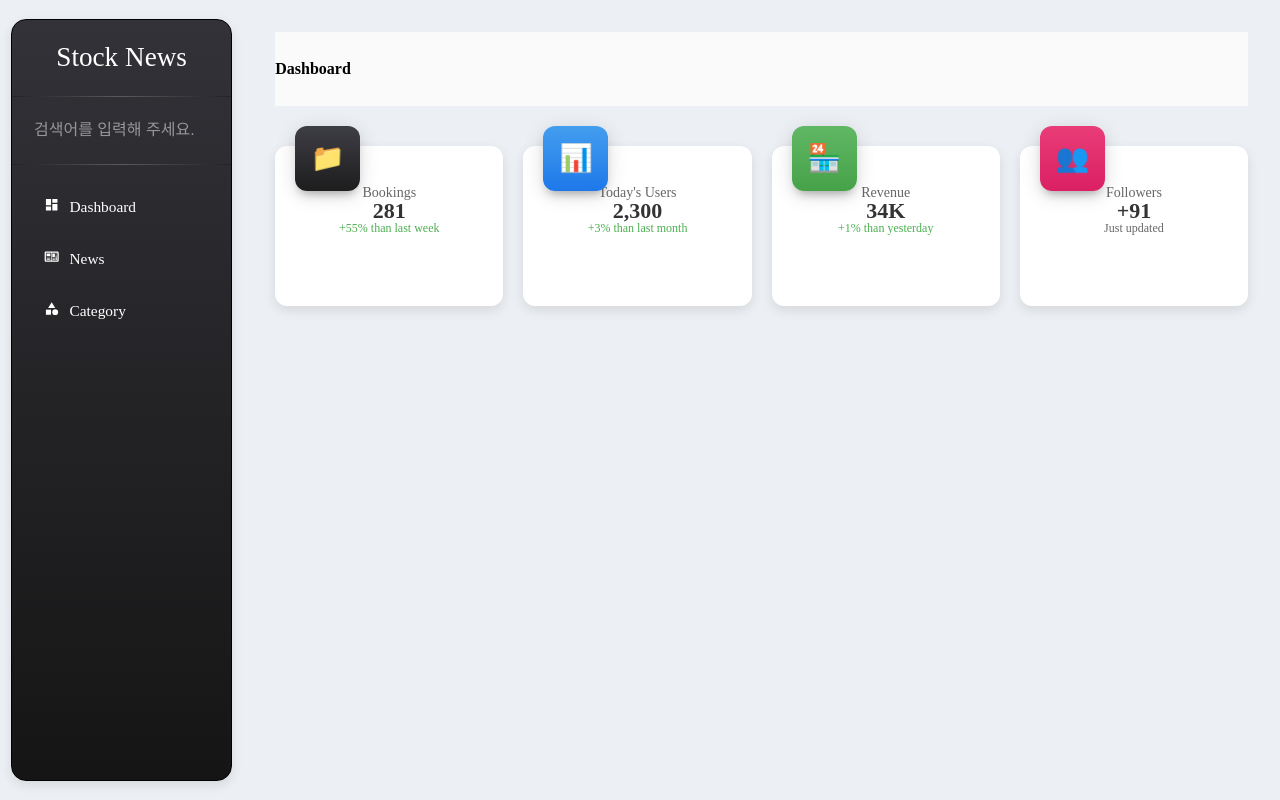
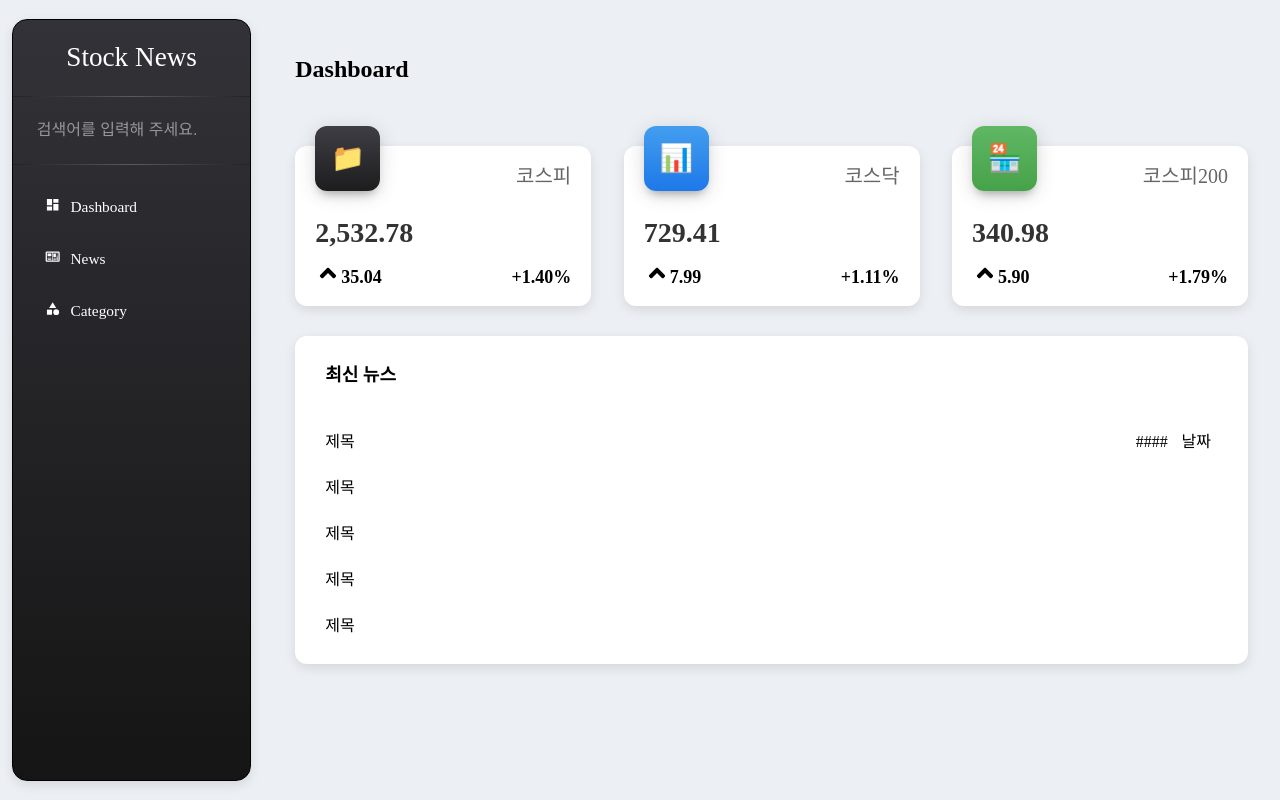
Before and after one commit to dongyoon7212/news_cms_front, a React (Create React App) app: page / in a window 1280 px wide. Built offline with nearby package versions, Linux system fonts and the light colour scheme.

Commit message:
Feat: main page layout

```diff
--- a/src/components/Card/Card.jsx
+++ b/src/components/Card/Card.jsx
@@ -1,14 +1,29 @@
 /** @jsxImportSource @emotion/react */
 import * as s from "./style";
+import { FaAngleUp } from "react-icons/fa";
 
-function Card({ title, value, change, textColor, iconBg, icon }) {
+function Card({
+	title,
+	value,
+	changeValue,
+	changeRate,
+	textColor,
+	iconBg,
+	icon,
+}) {
 	return (
 		<div css={s.cardStyle}>
 			<div css={s.iconStyle(iconBg)}>{icon}</div>
 			<div css={s.textBox}>
-				<div css={s.titleStyle}>{title}</div>
-				<div css={s.valueStyle}>{value}</div>
-				<div css={s.changeStyle(textColor)}>{change}</div>
+				<div css={s.titleBox}>{title}</div>
+				<div css={s.valueBox}>{value}</div>
+				<div css={s.valueRateBox}>
+					<h5 css={s.valueText}>
+						<FaAngleUp css={s.upDownIcon} />
+						{changeValue}
+					</h5>
+					<h5 css={s.valueText}>{changeRate}</h5>
+				</div>
 			</div>
 		</div>
 	);
--- a/src/components/Card/style.js
+++ b/src/components/Card/style.js
@@ -7,7 +7,7 @@ export const cardStyle = css`
 	background: #fff;
 	border-radius: 12px;
 	padding: 20px;
-	width: 250px;
+	width: 20vw;
 	height: 120px;
 	position: relative;
 	box-shadow: 0px 4px 12px rgba(0, 0, 0, 0.1);
@@ -31,24 +31,46 @@ export const iconStyle = (bgColor) => css`
 
 export const textBox = css`
 	display: flex;
+	width: 100%;
+	height: 100%;
 	flex-direction: column;
 	justify-content: center;
 	align-items: center;
-	margin-top: 20px;
 `;
 
-export const titleStyle = css`
-	font-size: 14px;
+export const titleBox = css`
+	width: 100%;
+	height: 36%;
+	text-align: right;
+	font-size: 20px;
 	color: #666;
 `;
 
-export const valueStyle = css`
-	font-size: 22px;
+export const valueBox = css`
+	width: 100%;
+	height: 32%;
+	font-size: 28px;
 	font-weight: bold;
+	display: flex;
+	align-items: end;
 	color: #333;
 `;
 
-export const changeStyle = (textColor) => css`
-	font-size: 12px;
-	color: ${textColor};
+export const valueRateBox = css`
+	width: 100%;
+	height: 32%;
+	display: flex;
+	justify-content: space-between;
+	align-items: end;
 `;
+
+export const valueText = css`
+	font-size: 18px;
+	font-weight: bold;
+	display: flex;
+	align-items: end;
+`;
+
+export const upDownIcon = css`
+	font-size: 26px;
+`;
--- a/src/pages/MainPage/MainPage.jsx
+++ b/src/pages/MainPage/MainPage.jsx
@@ -4,36 +4,28 @@ import * as s from "./style";
 
 const cardsData = [
 	{
-		title: "Bookings",
-		value: "281",
-		change: "+55% than last week",
-		textColor: "#4CAF50",
+		title: "코스피",
+		value: "2,532.78",
+		changeValue: "35.04",
+		changeRate: "+1.40%",
 		iconBg: "linear-gradient(180deg, rgba(62,62,69,1) 0%, rgba(29,29,30,1) 100%);",
 		icon: "📁",
 	},
 	{
-		title: "Today's Users",
-		value: "2,300",
-		change: "+3% than last month",
-		textColor: "#4CAF50",
+		title: "코스닥",
+		value: "729.41",
+		changeValue: "7.99",
+		changeRate: "+1.11%",
 		iconBg: "linear-gradient(180deg, rgba(67,158,239,1) 0%, rgba(30,120,233,1) 100%);",
 		icon: "📊",
 	},
 	{
-		title: "Revenue",
-		value: "34K",
-		change: "+1% than yesterday",
-		textColor: "#4CAF50",
+		title: "코스피200",
+		value: "340.98",
+		changeValue: "5.90",
+		changeRate: "+1.79%",
 		iconBg: "linear-gradient(180deg, rgba(96,183,100,1) 0%, rgba(70,162,73,1) 100%);",
 		icon: "🏪",
-	},
-	{
-		title: "Followers",
-		value: "+91",
-		change: "Just updated",
-		textColor: "#666",
-		iconBg: "linear-gradient(180deg, rgba(233,60,119,1) 0%, rgba(218,32,99,1) 100%);",
-		icon: "👥",
 	},
 ];
 
@@ -48,6 +40,28 @@ function MainPage() {
 					<Card key={index} {...card} />
 				))}
 			</div>
+			<div css={s.newsContainer}>
+				<h1>최신 뉴스</h1>
+				<div css={s.newsBox}>
+					<ul>
+						<li>
+							<a href="#" target="_black" css={s.news}>
+								<div css={s.newsTitle}>
+									<h5>제목</h5>
+								</div>
+								<div css={s.newsInfo}>
+									<h5>####</h5>
+									<h5>날짜</h5>
+								</div>
+							</a>
+						</li>
+						<li>제목</li>
+						<li>제목</li>
+						<li>제목</li>
+						<li>제목</li>
+					</ul>
+				</div>
+			</div>
 		</div>
 	);
 }
--- a/src/pages/MainPage/style.js
+++ b/src/pages/MainPage/style.js
@@ -10,12 +10,11 @@ export const layout = css`
 export const scrum = css`
 	width: 100%;
 	height: 10%;
-	background-color: #fafafa;
 	display: flex;
 	align-items: center;
 
 	& > h3 {
-		font-size: 1rem;
+		font-size: 1.5rem;
 		font-weight: bold;
 	}
 `;
@@ -23,6 +22,46 @@ export const scrum = css`
 export const cardContainer = css`
 	display: flex;
 	gap: 20px;
-	justify-content: center;
+	justify-content: space-between;
 	margin-top: 40px;
 `;
+
+export const newsContainer = css`
+	margin-top: 30px;
+	background-color: #fff;
+	border-radius: 12px;
+	box-shadow: 0px 4px 12px rgba(0, 0, 0, 0.1);
+	padding: 30px;
+
+	& > h1 {
+		font-size: 18px;
+		font-weight: bold;
+		margin-bottom: 50px;
+	}
+`;
+
+export const newsBox = css`
+	& > ul {
+		display: flex;
+		flex-direction: column;
+		gap: 30px;
+	}
+`;
+
+export const news = css`
+	text-decoration: none;
+	color: black;
+	width: 100%;
+	display: flex;
+	justify-content: space-between;
+`;
+
+export const newsTitle = css`
+	width: 90%;
+`;
+
+export const newsInfo = css`
+	width: 10%;
+	display: flex;
+	justify-content: space-around;
+`;
```
